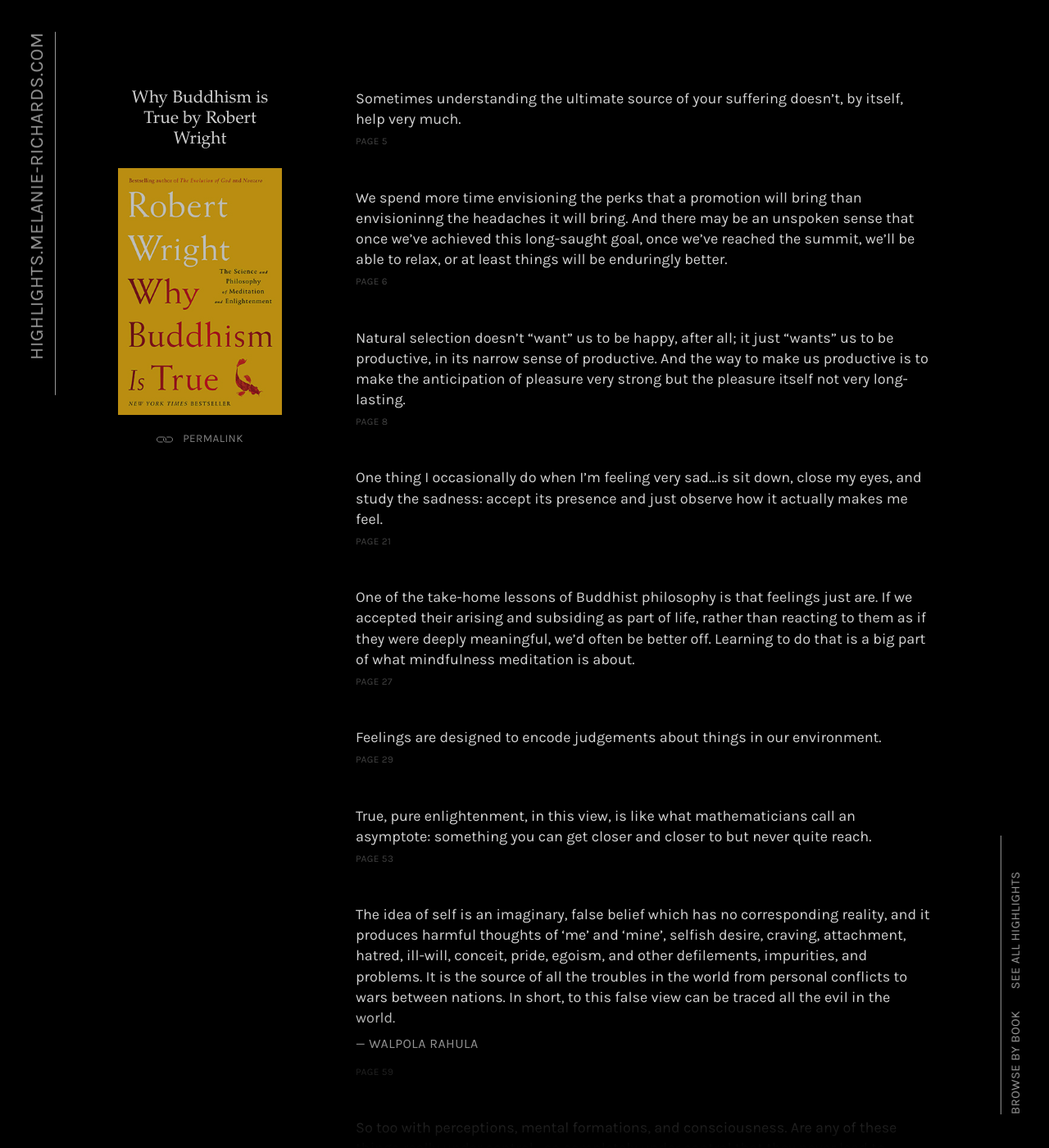
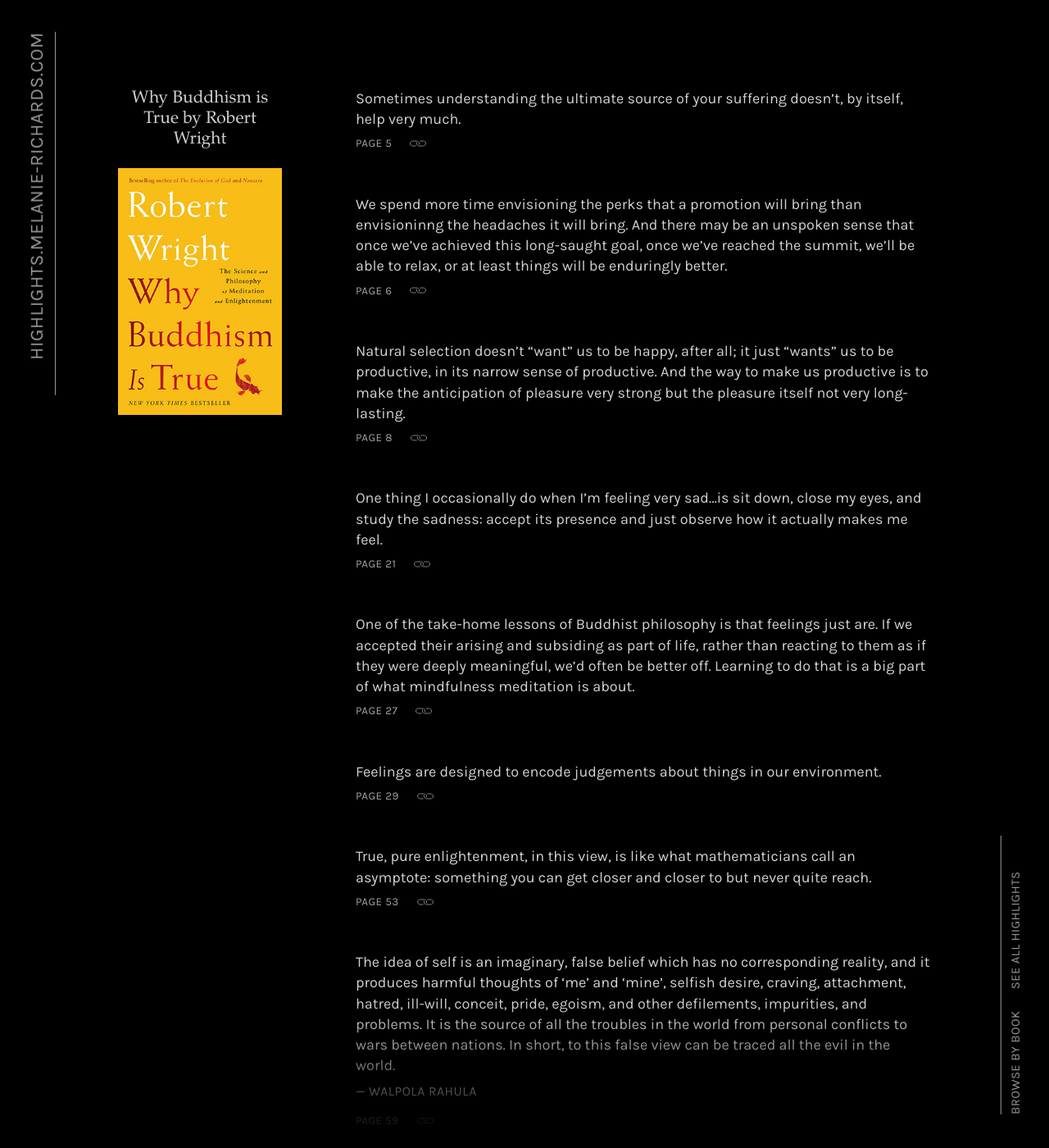
Before and after one commit to melanierichards/highlights, a Jekyll site: the page built from all/index.html, in a window 1280 px wide and 1400 px high. Shown: the whole window at 82% size. Built offline with Jekyll 4.4.1, drawn with Linux system fonts in a browser that asks for light colours; some web fonts are replaced; the list of posts is cut into pages by our own code; some of the changed text lies outside the part shown.

Commit message:
Shuffle permalinks around
Better location / labels on individual highlights, removed links from
“See all highlights” view

```diff
--- a/_includes/post-contents.html
+++ b/_includes/post-contents.html
@@ -1,25 +1,15 @@
 <article class="book">
   {% assign current_book = post.book %}
+  {% assign current_book_url = post.url %}
   <div class="book__info">
     {% if individualPost %}
       <h1 class="book__title"><span class="book__title-small">Highlights from</span> {{ post.title }} by {{ post.author }}</h1>
-      <div class="book__image">
-        <img src="/assets/images/covers/{{ current_book }}.jpg" alt="Cover of {{ post.title }}" />
-      </div>
     {% else %}
       <h2 class="book__title">{{ post.title }} by {{ post.author }}</h2>
-      <a href="{{ post.url}}" class="book__image" data-bgSrc="/assets/images/covers/{{ current_book }}.jpg">
-        {% include svgs/{{ current_book }}.svg %}
-      </a>
     {% endif %}
-    {% unless individualPost %}
-      <a href="{{ post.url}}" class="permalink highlight__link">
-        <svg viewBox="0 0 30 20" width="30" height="20">
-          <use xlink:href="#link"></use>
-        </svg>
-        <span>Permalink</span>
-      </a>
-    {% endunless %}
+    <div class="book__image">
+      <img src="/assets/images/covers/{{ current_book }}.jpg" alt="Cover of {{ post.title }}" />
+    </div>
   </div>
 
   <ul class="highlights">
@@ -27,14 +17,16 @@
       <li class="highlight" id="{{ highlight.text | downcase | slice: 0, 15 | url_encode }}">
         <p class="highlight__text">{{ highlight.text }}</p>
         {% if highlight.attribution %}<cite class="highlight__attribution"> — {{ highlight.attribution}}</cite>{% endif %}
-        {% if individualPost %}
-          <a href="{{ post.url}}#{{ highlight.text | downcase | slice: 0, 15 | url_encode }}" class="permalink highlight__link" title="Highlight permalink">
-            <svg viewBox="0 0 30 20" width="30" height="20">
+        <div class="highlight__meta">
+          <span class="highlight__location">{{ highlight.page }}</span>
+          <a href="{{ current_book_url }}#{{ highlight.text | downcase | slice: 0, 15 | url_encode }}" class="highlight__link">
+            <svg aria-hidden="true" viewBox="0 0 30 20" width="30" height="20">
               <use xlink:href="#link"></use>
             </svg>
+            <span>Link</span>
+            <span class="sr-only">to {{ highlight.page }} highlight</span>
           </a>
-        {% endif %}
-        <span class="highlight__location">{{ highlight.page }}</span>
+        </div>
       </li>
     {% endfor %}
   </ul>
--- a/assets/_sass/book.scss
+++ b/assets/_sass/book.scss
@@ -24,7 +24,7 @@
 }
 
 .book__title-small,
-.highlight__location  {
+.highlight__meta {
   color: $color-secondary;
   font: .75em/1.2 $font-body;
   @include all-caps();
@@ -89,29 +89,43 @@
   display: block;
   margin: .5em 0;
   @include all-caps();
-  font-size: .888em;
+  font-size: .875em;
   font-style: normal;
 }
 
-.highlight__location,
-.highlight__link {
-  color: #fff;
-  opacity: .25;
-  transition: opacity 200ms;
+.highlight__location {
+  vertical-align: middle;
 }
 
 .highlight__link {
+  @include all-caps();
+  display: inline-block;
+  vertical-align: middle;
+  position: relative;
+  margin-left: 1em;
+  padding: .5em .5em .5em 36px;
+  font: 1em/20px $font-body;
   opacity: .5;
-}
+  transition: opacity 200ms;
 
-.highlight--active,
-.highlight:hover {
-  .highlight__location {
-    opacity: .5;
+  svg {
+    position: absolute;
+    left: 0;
   }
 
-  .highlight__link:hover {
+  span {
+    transition: opacity 200ms;
+    opacity: 0;
+  }
+
+  &:hover,
+  &:active,
+  &:focus {
     opacity: 1;
+
+    span {
+      opacity: .75;
+    }
   }
 }
 
@@ -154,6 +168,10 @@
     border-top: 0;
   }
 
+  .book__title-small {
+    font-size: .66em;
+  }
+
   .book__info {
     float: left;
     top: 2em;
@@ -169,11 +187,6 @@
     width: auto;
     overflow: hidden;
     text-align: left;
-  }
-
-  .book__title-small,
-  .highlight__location  {
-    font-size: .66em;
   }
 }
 
--- a/assets/_sass/global.scss
+++ b/assets/_sass/global.scss
@@ -135,31 +135,3 @@
     cursor: pointer;
   }
 }
-
-/*
- *	PERMALINKS
- *	---------------------------------------------
- */
-
-.permalink {
-  display: inline-block;
-  vertical-align: middle;
-  margin-left: -5px;
-  opacity: .5;
-  font: .75em/20px $font-body;
-  @include all-caps();
-
-  svg {
-    display: inline-block;
-    margin-right: .25em;
-    vertical-align: middle;
-  }
-
-  &:focus {
-    opacity: .75;
-  }
-
-  &:hover {
-    opacity: 1;
-  }
-}
--- a/assets/_sass/layout.scss
+++ b/assets/_sass/layout.scss
@@ -20,6 +20,10 @@
   a:hover {
     background: #fff;
     color: #000;
+  }
+
+  small {
+    font-size: inherit;
   }
 }
 
```
